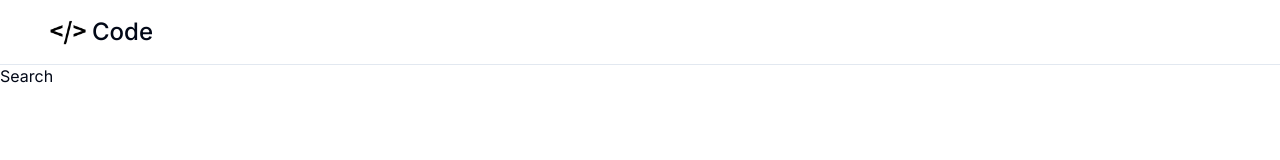
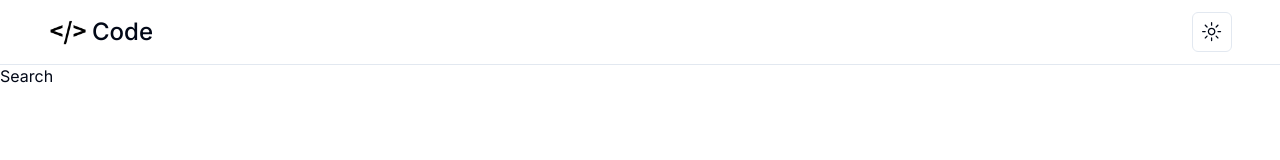
Before and after one commit to gtaiyou24/productcode.dev, a Next.js app in the folder frontend/: page /search in a window 1280 px wide. Shown: the top 160 px of the page. Built offline with nearby package versions, Linux system fonts and the light colour scheme.

Commit message:
feat: ダークモード/ライトモードを切り替えられる

```diff
--- a/frontend/src/components/layout/navbar/index.tsx
+++ b/frontend/src/components/layout/navbar/index.tsx
@@ -2,6 +2,7 @@ import Link from "next/link";
 import {clsx} from "clsx";
 import Logo from "@/components/logo";
 import {APP_NAME} from "@/lib/constants";
+import ThemeToggle from "@/components/layout/navbar/theme-toggle";
 
 
 export default function Navbar() {
@@ -31,6 +32,7 @@ export default function Navbar() {
                 </div>
 
                 <div className="flex justify-end lg:gap-4 items-center">
+                    <ThemeToggle />
                     {/*<UserNav className={"hidden lg:flex"} />*/}
                     {/*<HouseholdNav />*/}
                     {/*<div className="lg:w-1/3">*/}
--- a/frontend/src/components/provider/theme/theme-toggle.tsx
+++ b/frontend/src/components/layout/navbar/theme-toggle.tsx
@@ -9,6 +9,7 @@ import {
     DropdownMenuItem,
     DropdownMenuTrigger,
 } from "@/components/ui/dropdown-menu";
+import {LaptopMinimal} from "lucide-react";
 
 
 export default function ThemeToggle({}: {}) {
@@ -23,14 +24,14 @@ export default function ThemeToggle({}: {}) {
                 </Button>
             </DropdownMenuTrigger>
             <DropdownMenuContent align="end">
-                <DropdownMenuItem onClick={() => setTheme("light")}>
-                    Light
+                <DropdownMenuItem className="gap-1" onClick={() => setTheme("light")}>
+                    <SunIcon className="h-4 w-4" /> Light
                 </DropdownMenuItem>
-                <DropdownMenuItem onClick={() => setTheme("dark")}>
-                    Dark
+                <DropdownMenuItem className="gap-1" onClick={() => setTheme("dark")}>
+                    <MoonIcon className="h-4 w-4" /> Dark
                 </DropdownMenuItem>
-                <DropdownMenuItem onClick={() => setTheme("system")}>
-                    System
+                <DropdownMenuItem className="gap-1" onClick={() => setTheme("system")}>
+                    <LaptopMinimal className="h-4 w-4" /> System
                 </DropdownMenuItem>
             </DropdownMenuContent>
         </DropdownMenu>
--- a/frontend/src/components/provider/index.tsx
+++ b/frontend/src/components/provider/index.tsx
@@ -2,7 +2,7 @@
 
 import { ReactNode } from 'react'
 import {QueryClient, QueryClientProvider} from "@tanstack/react-query";
-import ThemeProvider from "@/components/provider/theme/theme-provider";
+import ThemeProvider from "@/components/provider/theme-provider";
 
 export default function Providers({ children }: { children: ReactNode }) {
     const queryClient = new QueryClient();
```
Also changed, not shown: frontend/src/components/provider/theme-provider.tsx (renamed from frontend/src/components/provider/theme/theme-provider.tsx).
